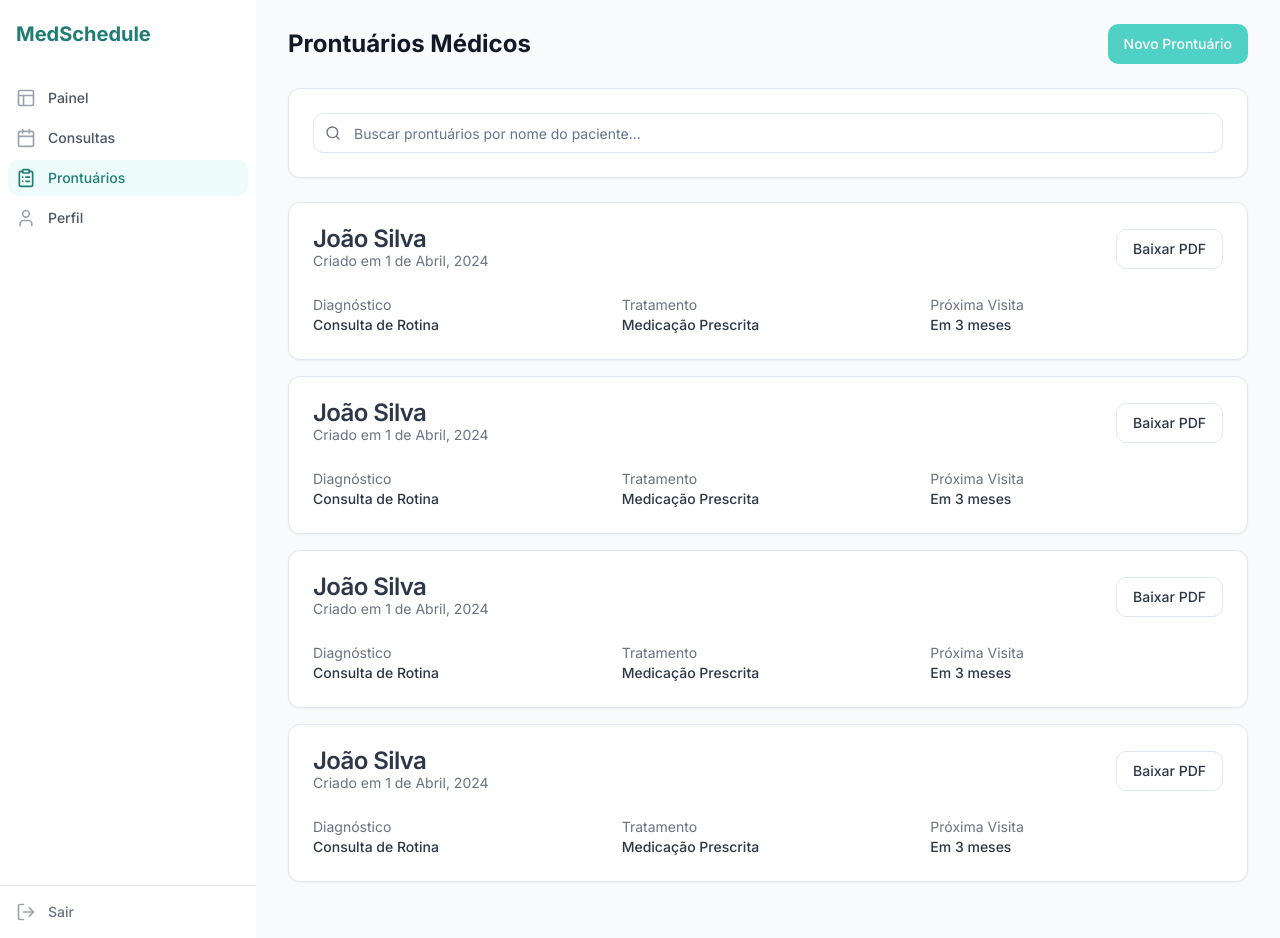
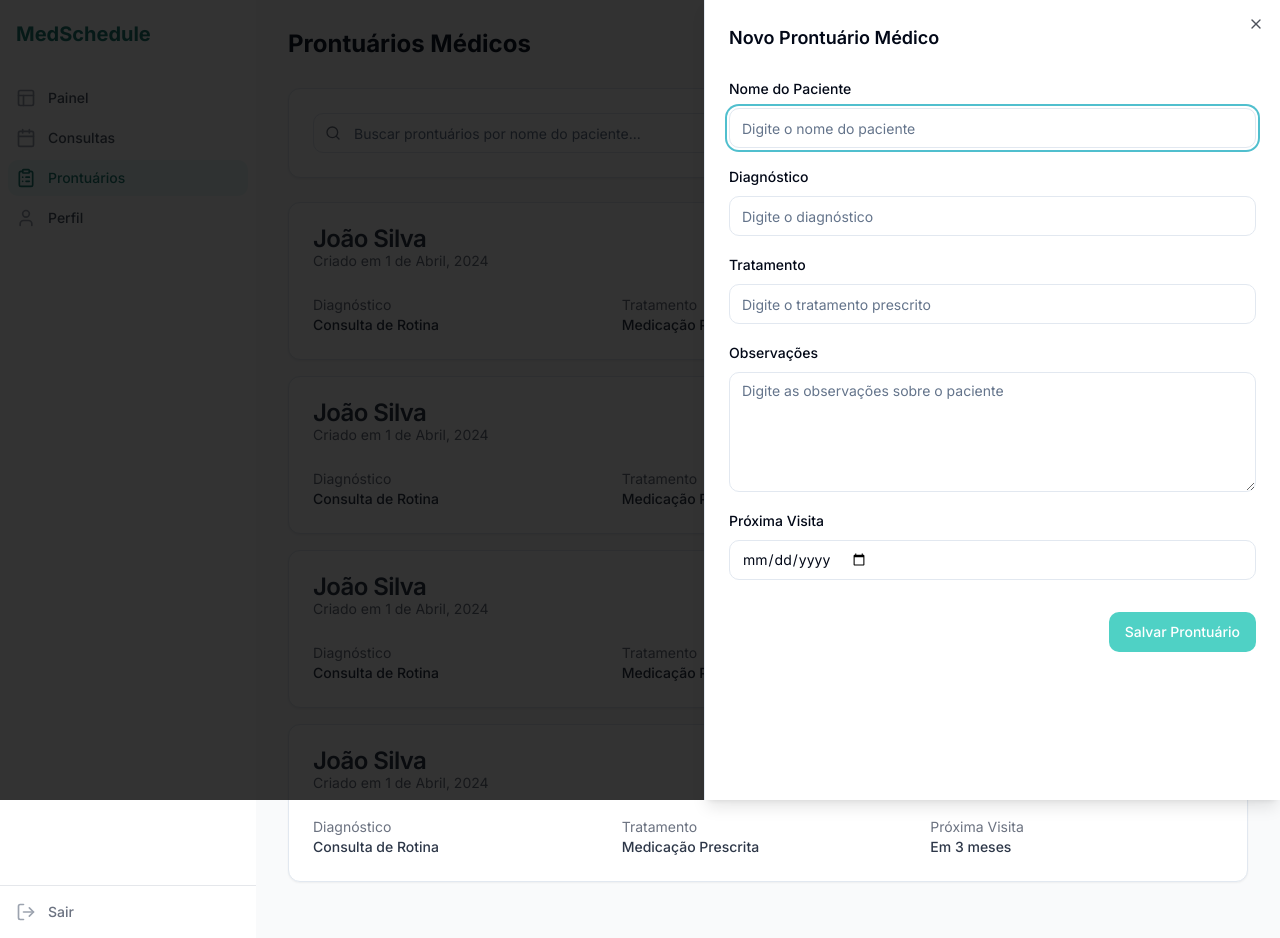
Before and after one commit to michaeldias-dev/friendly-doctor-appointments, a React (Vite) app: page /records in a window 1280 px wide. Both pictures are taken after a click on the button "Novo Prontuário". Built offline with nearby package versions, Linux system fonts and the light colour scheme.

Commit message:
Add appointment and record creation
This commit adds the screens for creating new appointments and medical records.  No specific implementation details are included in this commit.

```diff
--- /dev/null
+++ b/src/components/NewAppointment.tsx
@@ -0,0 +1,124 @@
+
+import { Button } from "@/components/ui/button";
+import { Form, FormControl, FormField, FormItem, FormLabel } from "@/components/ui/form";
+import { Input } from "@/components/ui/input";
+import { Select, SelectContent, SelectItem, SelectTrigger, SelectValue } from "@/components/ui/select";
+import { SheetHeader, SheetTitle } from "@/components/ui/sheet";
+import { Textarea } from "@/components/ui/textarea";
+import { useForm } from "react-hook-form";
+
+interface NewAppointmentForm {
+  patientName: string;
+  date: string;
+  time: string;
+  type: string;
+  notes: string;
+}
+
+const NewAppointment = () => {
+  const form = useForm<NewAppointmentForm>();
+
+  const onSubmit = (data: NewAppointmentForm) => {
+    console.log(data);
+    // Aqui você implementaria a lógica para salvar a consulta
+  };
+
+  return (
+    <div className="space-y-6">
+      <SheetHeader>
+        <SheetTitle>Nova Consulta</SheetTitle>
+      </SheetHeader>
+
+      <Form {...form}>
+        <form onSubmit={form.handleSubmit(onSubmit)} className="space-y-4">
+          <FormField
+            control={form.control}
+            name="patientName"
+            render={({ field }) => (
+              <FormItem>
+                <FormLabel>Nome do Paciente</FormLabel>
+                <FormControl>
+                  <Input placeholder="Digite o nome do paciente" {...field} />
+                </FormControl>
+              </FormItem>
+            )}
+          />
+
+          <div className="grid grid-cols-2 gap-4">
+            <FormField
+              control={form.control}
+              name="date"
+              render={({ field }) => (
+                <FormItem>
+                  <FormLabel>Data</FormLabel>
+                  <FormControl>
+                    <Input type="date" {...field} />
+                  </FormControl>
+                </FormItem>
+              )}
+            />
+
+            <FormField
+              control={form.control}
+              name="time"
+              render={({ field }) => (
+                <FormItem>
+                  <FormLabel>Horário</FormLabel>
+                  <FormControl>
+                    <Input type="time" {...field} />
+                  </FormControl>
+                </FormItem>
+              )}
+            />
+          </div>
+
+          <FormField
+            control={form.control}
+            name="type"
+            render={({ field }) => (
+              <FormItem>
+                <FormLabel>Tipo de Consulta</FormLabel>
+                <Select onValueChange={field.onChange} defaultValue={field.value}>
+                  <FormControl>
+                    <SelectTrigger>
+                      <SelectValue placeholder="Selecione o tipo de consulta" />
+                    </SelectTrigger>
+                  </FormControl>
+                  <SelectContent>
+                    <SelectItem value="routine">Consulta de Rotina</SelectItem>
+                    <SelectItem value="return">Retorno</SelectItem>
+                    <SelectItem value="exam">Exames</SelectItem>
+                    <SelectItem value="emergency">Emergência</SelectItem>
+                  </SelectContent>
+                </Select>
+              </FormItem>
+            )}
+          />
+
+          <FormField
+            control={form.control}
+            name="notes"
+            render={({ field }) => (
+              <FormItem>
+                <FormLabel>Observações</FormLabel>
+                <FormControl>
+                  <Textarea
+                    placeholder="Digite observações sobre a consulta"
+                    className="min-h-[120px]"
+                    {...field}
+                  />
+                </FormControl>
+              </FormItem>
+            )}
+          />
+
+          <div className="flex justify-end gap-3 pt-4">
+            <Button type="submit">Agendar Consulta</Button>
+          </div>
+        </form>
+      </Form>
+    </div>
+  );
+};
+
+export default NewAppointment;
--- /dev/null
+++ b/src/components/NewRecord.tsx
@@ -0,0 +1,111 @@
+
+import { Button } from "@/components/ui/button";
+import { Form, FormControl, FormField, FormItem, FormLabel } from "@/components/ui/form";
+import { Input } from "@/components/ui/input";
+import { SheetHeader, SheetTitle } from "@/components/ui/sheet";
+import { Textarea } from "@/components/ui/textarea";
+import { useForm } from "react-hook-form";
+
+interface NewRecordForm {
+  patientName: string;
+  diagnosis: string;
+  treatment: string;
+  notes: string;
+  nextVisit: string;
+}
+
+const NewRecord = () => {
+  const form = useForm<NewRecordForm>();
+
+  const onSubmit = (data: NewRecordForm) => {
+    console.log(data);
+    // Aqui você implementaria a lógica para salvar o prontuário
+  };
+
+  return (
+    <div className="space-y-6">
+      <SheetHeader>
+        <SheetTitle>Novo Prontuário Médico</SheetTitle>
+      </SheetHeader>
+
+      <Form {...form}>
+        <form onSubmit={form.handleSubmit(onSubmit)} className="space-y-4">
+          <FormField
+            control={form.control}
+            name="patientName"
+            render={({ field }) => (
+              <FormItem>
+                <FormLabel>Nome do Paciente</FormLabel>
+                <FormControl>
+                  <Input placeholder="Digite o nome do paciente" {...field} />
+                </FormControl>
+              </FormItem>
+            )}
+          />
+
+          <FormField
+            control={form.control}
+            name="diagnosis"
+            render={({ field }) => (
+              <FormItem>
+                <FormLabel>Diagnóstico</FormLabel>
+                <FormControl>
+                  <Input placeholder="Digite o diagnóstico" {...field} />
+                </FormControl>
+              </FormItem>
+            )}
+          />
+
+          <FormField
+            control={form.control}
+            name="treatment"
+            render={({ field }) => (
+              <FormItem>
+                <FormLabel>Tratamento</FormLabel>
+                <FormControl>
+                  <Input placeholder="Digite o tratamento prescrito" {...field} />
+                </FormControl>
+              </FormItem>
+            )}
+          />
+
+          <FormField
+            control={form.control}
+            name="notes"
+            render={({ field }) => (
+              <FormItem>
+                <FormLabel>Observações</FormLabel>
+                <FormControl>
+                  <Textarea
+                    placeholder="Digite as observações sobre o paciente"
+                    className="min-h-[120px]"
+                    {...field}
+                  />
+                </FormControl>
+              </FormItem>
+            )}
+          />
+
+          <FormField
+            control={form.control}
+            name="nextVisit"
+            render={({ field }) => (
+              <FormItem>
+                <FormLabel>Próxima Visita</FormLabel>
+                <FormControl>
+                  <Input type="date" {...field} />
+                </FormControl>
+              </FormItem>
+            )}
+          />
+
+          <div className="flex justify-end gap-3 pt-4">
+            <Button type="submit">Salvar Prontuário</Button>
+          </div>
+        </form>
+      </Form>
+    </div>
+  );
+};
+
+export default NewRecord;
--- a/src/pages/Appointments.tsx
+++ b/src/pages/Appointments.tsx
@@ -3,7 +3,9 @@ import AppLayout from "@/components/AppLayout";
 import { Button } from "@/components/ui/button";
 import { Calendar } from "@/components/ui/calendar";
 import { Card, CardContent, CardHeader, CardTitle } from "@/components/ui/card";
+import { Sheet, SheetContent, SheetHeader, SheetTitle, SheetTrigger } from "@/components/ui/sheet";
 import { useState } from "react";
+import NewAppointment from "@/components/NewAppointment";
 
 const Appointments = () => {
   const [date, setDate] = useState<Date | undefined>(new Date());
@@ -13,7 +15,14 @@ const Appointments = () => {
       <div className="animate-in">
         <div className="flex items-center justify-between mb-6">
           <h1 className="text-2xl font-bold text-gray-900">Consultas</h1>
-          <Button>Nova Consulta</Button>
+          <Sheet>
+            <SheetTrigger asChild>
+              <Button>Nova Consulta</Button>
+            </SheetTrigger>
+            <SheetContent className="w-full sm:max-w-xl">
+              <NewAppointment />
+            </SheetContent>
+          </Sheet>
         </div>
 
         <div className="grid grid-cols-1 md:grid-cols-3 gap-6">
--- a/src/pages/Records.tsx
+++ b/src/pages/Records.tsx
@@ -4,6 +4,8 @@ import { Button } from "@/components/ui/button";
 import { Card, CardContent, CardHeader, CardTitle } from "@/components/ui/card";
 import { Input } from "@/components/ui/input";
 import { Search } from "lucide-react";
+import { Sheet, SheetContent, SheetHeader, SheetTitle, SheetTrigger } from "@/components/ui/sheet";
+import NewRecord from "@/components/NewRecord";
 
 const Records = () => {
   return (
@@ -11,7 +13,14 @@ const Records = () => {
       <div className="animate-in">
         <div className="flex items-center justify-between mb-6">
           <h1 className="text-2xl font-bold text-gray-900">Prontuários Médicos</h1>
-          <Button>Novo Prontuário</Button>
+          <Sheet>
+            <SheetTrigger asChild>
+              <Button>Novo Prontuário</Button>
+            </SheetTrigger>
+            <SheetContent className="w-full sm:max-w-xl">
+              <NewRecord />
+            </SheetContent>
+          </Sheet>
         </div>
 
         <Card className="mb-6">
```
